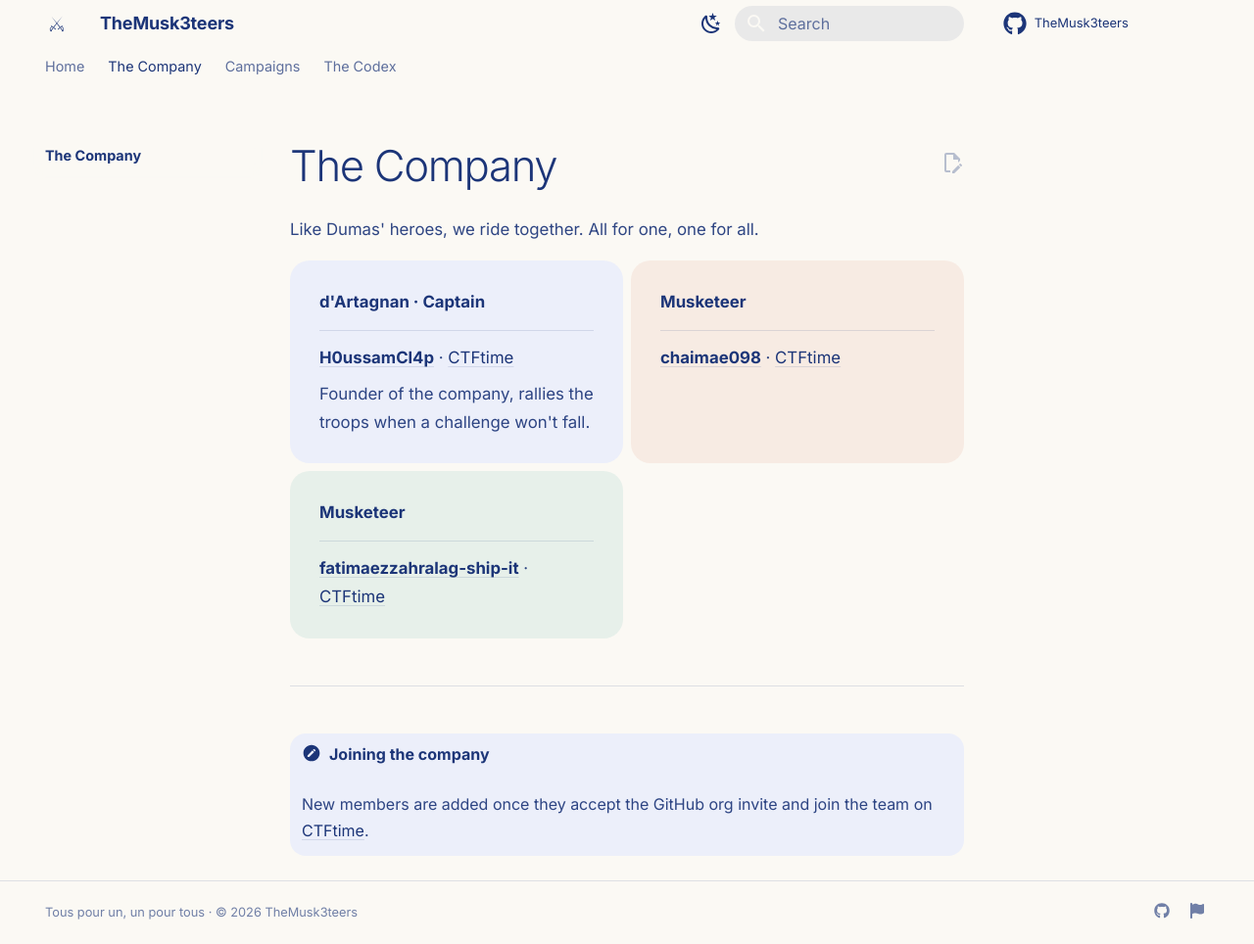
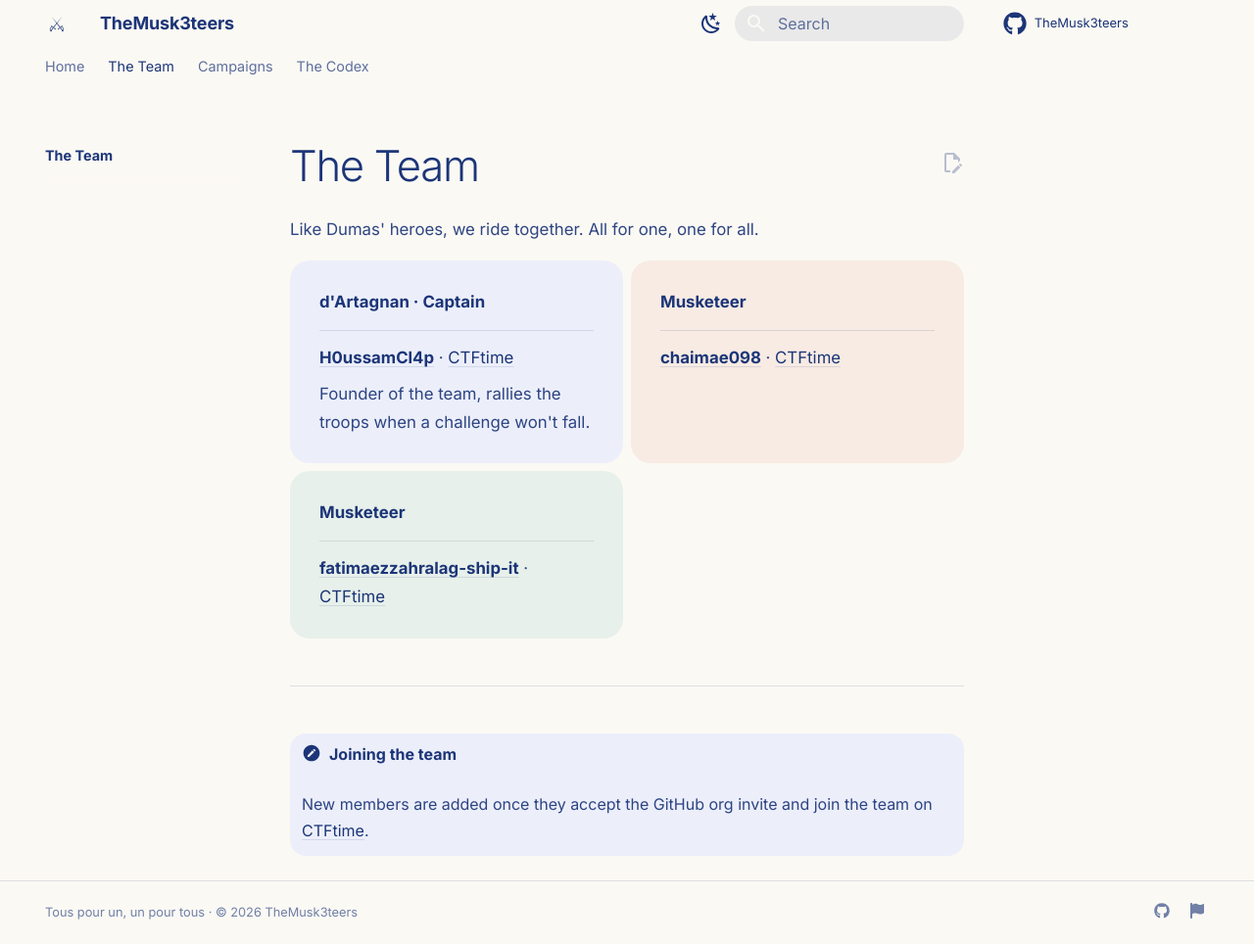
Before and after one commit to TheMusk3teers/TheMusk3teers.github.io, an MkDocs documentation site: the page built from docs/members.md, in a window 1280 px wide and 964 px high. Shown: the whole window at 98% size. Built offline with MkDocs 1.6.1 and Material for MkDocs 9.7.7, drawn with Linux system fonts in a browser that asks for light colours; some web fonts are replaced; comment, search, counter and statistics services are not loaded.

Commit message:
Rename 'The Company' to 'The Team'

```diff
--- a/docs/members.md
+++ b/docs/members.md
@@ -1,8 +1,8 @@
 ---
-title: The Company
+title: The Team
 ---
 
-# The Company
+# The Team
 
 Like Dumas' heroes, we ride together. All for one, one for all.
 
@@ -14,7 +14,7 @@ Like Dumas' heroes, we ride together. All for one, one for all.
 
     **[H0ussamCl4p](https://github.com/H0ussamCl4p)** · [CTFtime](https://ctftime.org/user/276586)
 
-    Founder of the company, rallies the troops when a challenge won't fall.
+    Founder of the team, rallies the troops when a challenge won't fall.
 
 -   **Musketeer**
 
@@ -32,5 +32,5 @@ Like Dumas' heroes, we ride together. All for one, one for all.
 
 <div class="mk-divider">⚜</div>
 
-!!! note "Joining the company"
+!!! note "Joining the team"
     New members are added once they accept the GitHub org invite and join the team on [CTFtime](https://ctftime.org/team/452389).
--- a/mkdocs.yml
+++ b/mkdocs.yml
@@ -54,7 +54,7 @@ extra:
 
 nav:
   - Home: index.md
-  - The Company: members.md
+  - The Team: members.md
   - Campaigns:
       - ctfs/index.md
       - DEADFACE CTF 2026: ctfs/deadface-2026/index.md
```
Also changed, not shown: docs/index.md (+1 -1 lines).
